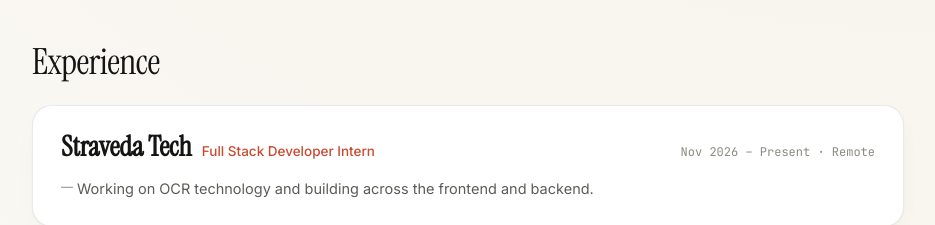
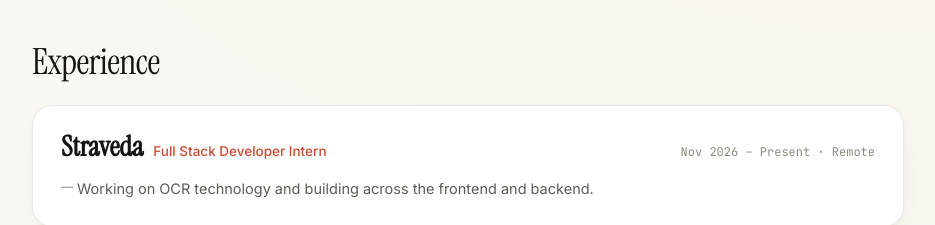
Before and after one commit to Hollow3k/portfolio2027, a plain HTML site: page index.html in a window 1280 px wide. Shown: the part 1960-2185 px from the top of the page, without its empty margins (172-1107 px from the left). Drawn offline with nearby package versions, Linux system fonts and the light colour scheme; a script that the page names is missing.

Commit message:
small fix

```diff
--- a/index.html
+++ b/index.html
@@ -2258,11 +2258,11 @@
       </div>
 
       <div class="exp-stack">
-        <!-- Straveda Tech -->
+        <!-- Straveda -->
         <article class="exp-card">
           <div class="exp-top">
             <div class="exp-title-group">
-              <h3 class="exp-company">Straveda Tech</h3>
+              <h3 class="exp-company">Straveda</h3>
               <span class="exp-role">Full Stack Developer Intern</span>
             </div>
             <span class="exp-date">Nov 2026 – Present &middot; Remote</span>
```
